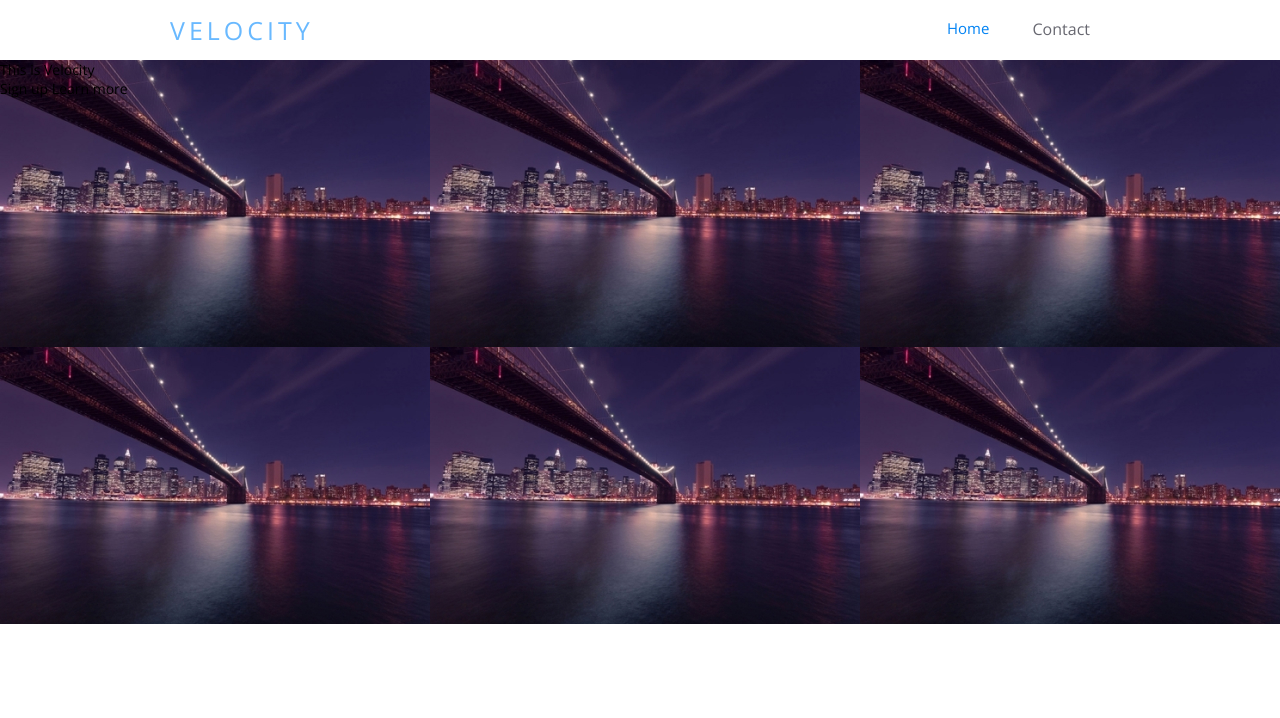
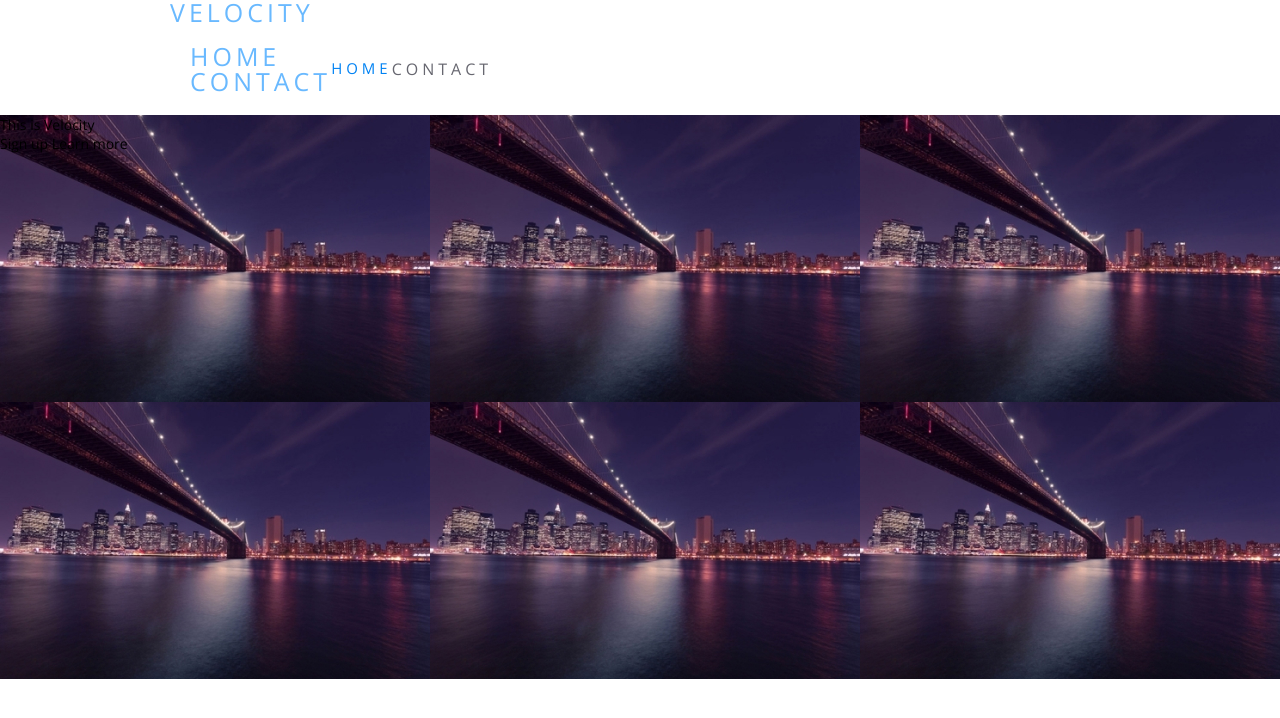
Before and after one commit to HomRed2100/Velocity, a plain HTML site: page index.html in a window 1280 px wide. Drawn offline with nearby package versions, Linux system fonts and the light colour scheme.

Commit message:
редактирую шапку

```diff
--- a/css/style.css
+++ b/css/style.css
@@ -17,30 +17,25 @@ p {
 }
 .header__menu {
     min-height: 60px;
-    margin: 0 auto;
-    max-width: 940px;
+
     display: flex;
     justify-content: space-between;
     align-items: center;
 }
-.header__text-logo {
-    font-family: 'Open Sans';
+.logo {
     text-transform: uppercase;
     font-style: normal;
-    font-weight: 400;
     font-size: 25px;
     color: #69B9FF;
     line-height: 1;
     letter-spacing: 4px;
 }
-.header__list {
-
+.header__nav {
     display: flex;
     align-items: center;
     justify-content: space-between;
     max-width: 183px;
     width: 100%;
-    min-height: 60px;
     padding: 19px 20px 21px;
 }
 .header__list-menu_blue {
--- a/index.html
+++ b/index.html
@@ -13,12 +13,16 @@
 </head>
 <body>
     <header class="header">
-        <div class="header__menu">
-            <p class="header__text-logo">Velocity</p>
-            <div class="header__list">
+        <div class="container">
+            <h1 class="logo">Velocity</p>
+            <nav class="header__nav">
+                <ul>
+                    <li><a href="#">Home</a></li>
+                    <li><a href="#">Contact</a></li>
+                </ul>
                 <p class="header__list-menu_blue">Home</p>
                 <p class="header__list-menu">Contact</p>
-            </div>
+            </nav>
         </div>
     </header>
     <main>
```
